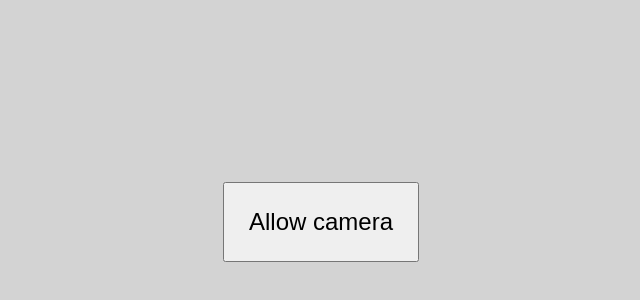
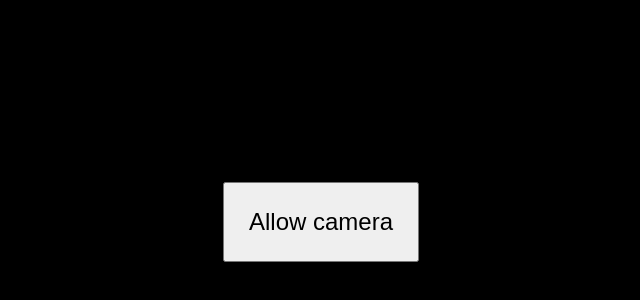
Before and after one commit to parogers/photoscroll, a Vue app in the folder client/: page / in a window 1280 px wide. Shown: the part 178-478 px from the top of the page, without its empty margins (319-959 px from the left). Built offline with nearby package versions, Linux system fonts and the light colour scheme.

Commit message:
fix: flip video for better selfies

```diff
--- a/client/src/App.vue
+++ b/client/src/App.vue
@@ -10,6 +10,7 @@ const error = ref('');
 const streaming = ref(false);
 const videoEl = useTemplateRef('video');
 const canvasEl = useTemplateRef('canvas');
+const flipX = ref(true);
 
 
 onMounted(() => {
@@ -69,11 +70,12 @@ function clearPhoto() {
 function takePicture() {
     const context = canvasEl.value!.getContext("2d");
     if (context && width && height && videoEl.value) {
+        const scaleX = flipX.value ? -1 : 1;
         canvasEl.value!.width = width;
         canvasEl.value!.height = height;
         context.filter = 'none';
-        context.drawImage(videoEl.value, 0, 0, width, height);
-
+        context.scale(scaleX, 1);
+        context.drawImage(videoEl.value, 0, 0, scaleX*width, height);
         const data = canvasEl.value!.toDataURL("image/png");
         uploadPhoto(data);
     } else {
@@ -134,7 +136,7 @@ async function uploadPhoto(dataURL: string)
     </p>
 
     <div class="video-area">
-        <video ref="video">Video stream not available.</video>
+        <video ref="video" :class="{ flipx: flipX }">Video stream not available.</video>
         <div v-if="streaming" class="capture-button-area">
             <button @click="onCapture">
             </button>
@@ -164,8 +166,14 @@ figure {
 }
 
 video {
+    display: block;
     width: 100%;
     height: auto;
+    max-height: 100%;
+}
+
+video.flipx {
+    transform: scaleX(-1);
 }
 
 button {
@@ -205,11 +213,12 @@ img {
 }
 
 .video-area {
+    display: flex;
     height: 100dvh;
     display: flex;
     flex-direction: column;
     justify-content: center;
-    background: lightgray;
+    background: black;
     overflow: hidden;
 }
 
```
